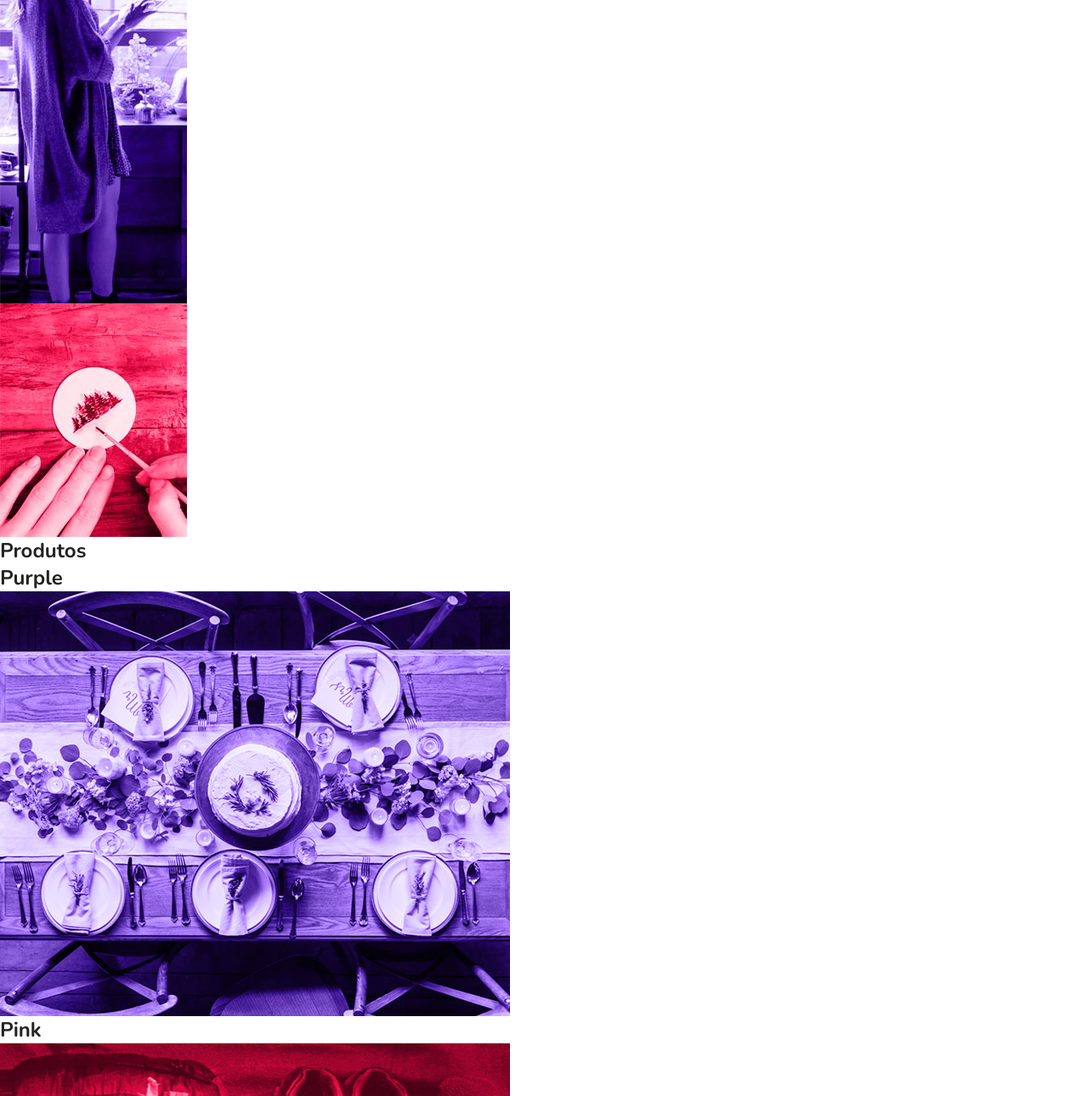
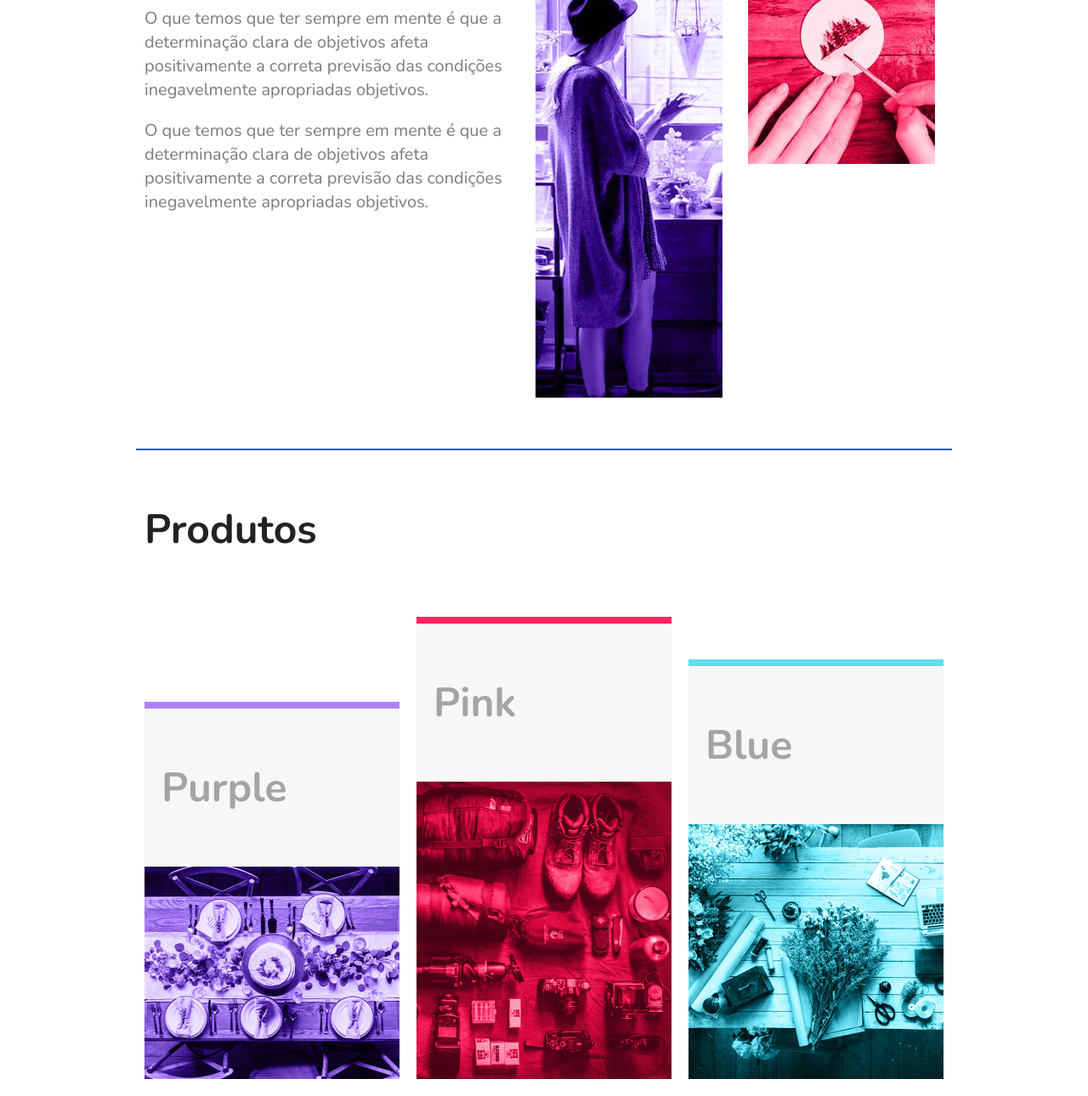
Before and after one commit to lafartins/FlexBlog, a plain HTML site: page index.html in a window 1280 px wide. Shown: the part 433-1723 px from the top of the page at 85% size. Drawn offline with nearby package versions, Linux system fonts and the light colour scheme.

Commit message:
produtos

```diff
--- a/style.css
+++ b/style.css
@@ -70,3 +70,68 @@ img {
     background: rgba(1, 111, 255, 0.609);
     color: white;
 }
+.introducao{
+    font-size: 3em;
+    line-height: 1;
+    max-width: 960px;
+    margin: 0 auto;
+    padding: 60px 10px;
+}
+.sobre {
+    border-top: 2px solid  rgb(1, 81, 255);
+    border-bottom: 2px solid  rgb(1, 81, 255);
+    max-width: 960px;
+    margin: 0 auto;
+    padding: 60px 0;
+    display: flex;
+}
+.sobre-info{
+    flex: 2 1 300px;
+    margin: 0 10px;
+}
+.sobre-info h1{
+    font-size: 3em;
+    margin-bottom: .5em;
+}
+.sobre-info p {
+    font-size: 1.25em;
+    line-height: 1.4;
+    margin-bottom: 1em;
+    color: #7c7c7c;
+}
+.sobre-img{
+    flex: 1 1 160px;
+    margin: 0 10px;
+}
+.produtos{
+    max-width: 960px;
+    margin: 60px auto;
+}
+.produtos h1{
+    font-size: 3em;
+    margin: 0 10px 60px 10px;
+}
+.produtos-container{
+    display: flex;
+    flex-wrap: wrap;
+    align-items: flex-end;
+}
+.produtos-item{
+    flex: 1 1 175px;
+    margin: 10px;
+}
+.produtos-item h2{
+    font-size: 3em;
+    color: #a4a4a4;
+    background: #f7f7f7;
+    padding: 60px 20px;
+}
+.purple{
+    border-top: 8px solid #ae81ff;
+}
+.pink{
+    border-top: 8px solid #f9265e;
+}
+.blue{
+    border-top: 8px solid #66d9eb;
+}
```
